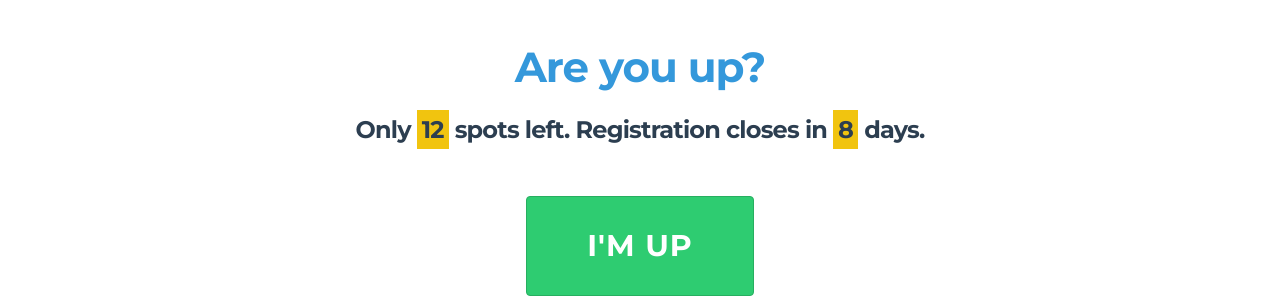
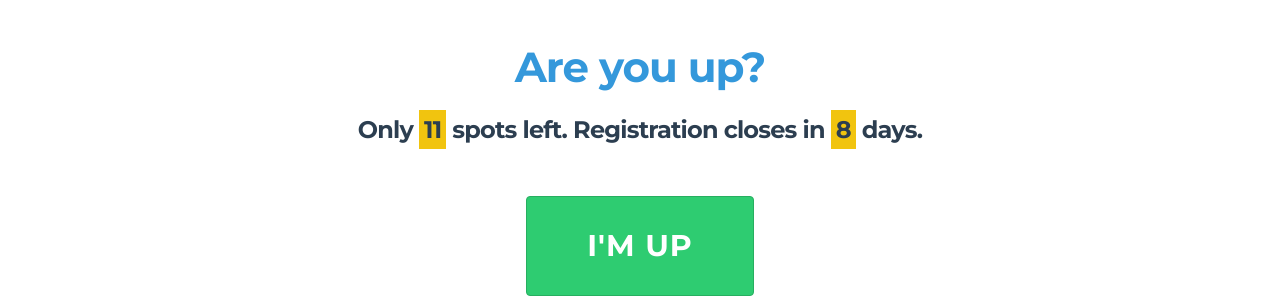
Before and after one commit to therealitybali10s/therealitybali10s.github.io, a Jekyll site: the page built from index.html, in a window 1280 px wide. Shown: the part 267-567 px from the top of the page. Built offline with Jekyll 4.4.1, drawn with Linux system fonts in a browser that asks for light colours; Markdown is read by kramdown in place of the engine named in the settings; the list of posts is cut into pages by our own code; comment, search, counter and statistics services are not loaded.

Commit message:
udpate faces

```diff
--- a/index.html
+++ b/index.html
@@ -4,7 +4,7 @@ layout: default
 
 <h1>The Reality:<br>Bali 2015</h1>
 <h2>Are you up?</h2>
-<h3 class="u-c-txt">Only <span class="hilight">12</span> spots left. Registration closes in <span id="doMagic" class="hilight"></span> days.</h3>
+<h3 class="u-c-txt">Only <span class="hilight">11</span> spots left. Registration closes in <span id="doMagic" class="hilight"></span> days.</h3>
 
 <p class="u-c-txt"><a class="button button-primary" href="https://dl.dropboxusercontent.com/u/9514661/TheRealityBali10sinfo.pdf" id="shakeitoff">I'm up</a></p>
 
```
